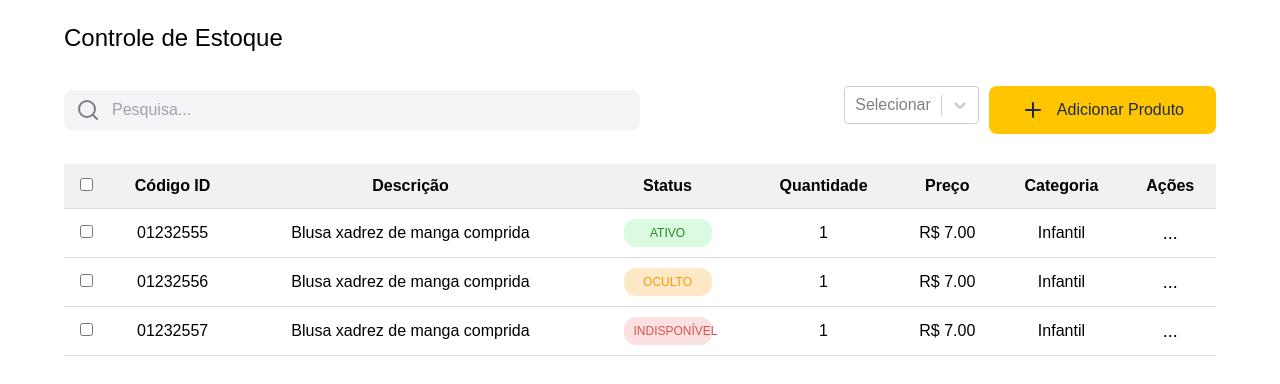
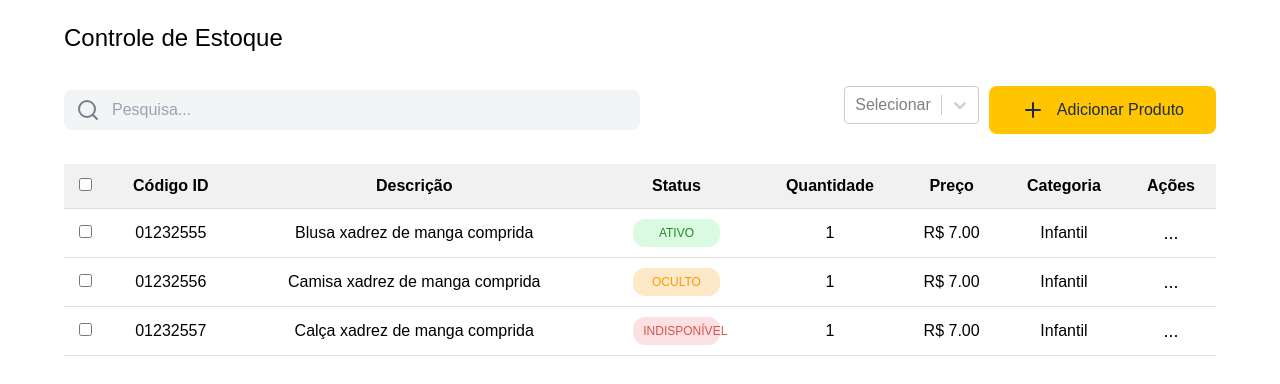
Before and after one commit to Re-vest/web, a React (Vite) app: page / in a window 1280 px wide. Shown: the top 384 px of the page. Built offline with nearby package versions, Linux system fonts and the light colour scheme; a web font is replaced by a local one.

Commit message:
filtro do id e descrição

```diff
--- a/src/components/Estoque/Acoes.jsx
+++ b/src/components/Estoque/Acoes.jsx
@@ -1,17 +1,18 @@
-import React from "react";
+import React, { useState } from "react";
 import { Input } from "../Input";
 import { Plus, Search } from "lucide-react";
 import { Button } from "../Button";
 import Filter from "./Filter";
 
-export const Acoes = () => {
+export const Acoes = ({ products, setSearchTerm }) => {
+
   return (
     <div className="header">
       <div className="search">
         <Input
           placeholder="Pesquisa..."
           icon={<Search />}
-          onChange={(e) => setSearchTerm(e.target.value)} // Capturando a pesquisa
+          onChange={setSearchTerm} // Capturando a pesquisa
         />
       </div>
       <div className="acoes">
--- a/src/components/Input.jsx
+++ b/src/components/Input.jsx
@@ -1,11 +1,11 @@
-export function Input({ icon, placeholder }) {
+export function Input({ icon, placeholder, onChange }) {
   return (
     <div className="h-fit w-full bg-[#F3F4F6] flex items-center gap-3 px-3 py-2 rounded-lg">
       <div className="text-[#7C7C8A]">
 
       {icon}
       </div>
-      <input placeholder={placeholder} type="text" className="w-full bg-transparent outline-none border-none " />
+      <input onChange={e => onChange(e.target.value)} placeholder={placeholder} type="text" className="w-full bg-transparent outline-none border-none " />
     </div>
   )
 }
--- a/src/index.css
+++ b/src/index.css
@@ -17,10 +17,6 @@ body {
   height: 100%;
 }
 
-*:focus:not(ol) {
-  @apply outline-none ring-2 ring-cyan-400 border-cyan-400;
-}
-
 select {
   -webkit-appearance: none;
   -moz-appearance: none;
--- a/src/pages/Estoque/Estoque.jsx
+++ b/src/pages/Estoque/Estoque.jsx
@@ -18,7 +18,7 @@
         },
         {
           id: "01232556",
-          descricao: "Blusa xadrez de manga comprida",
+          descricao: "Camisa xadrez de manga comprida",
           status: "OCULTO",
           quantidade: 1,
           preco: 7.0,
@@ -27,7 +27,7 @@
         },
         {
           id: "01232557",
-          descricao: "Blusa xadrez de manga comprida",
+          descricao: "Calça xadrez de manga comprida",
           status: "INDISPONÍVEL",
           quantidade: 1,
           preco: 7.0,
@@ -35,6 +35,13 @@
           selecionado: false,
         },
       ]);
+
+      const [searchTerm, setSearchTerm] = useState("")
+
+      const productFiltred = produtos.filter(product => {
+        return product.descricao.toLocaleLowerCase().includes(searchTerm.toLowerCase()) ||
+        product.id.toLocaleLowerCase().includes(searchTerm.toLowerCase())
+      })
 
       const selecionaProduto = (id) => {
         setProdutos((prevProdutos) =>
@@ -56,11 +63,11 @@
           <div className="header">
             <h2>Controle de Estoque</h2>
           </div>
-            <Acoes />
+            <Acoes products={produtos} setProdutos={setProdutos} setSearchTerm={setSearchTerm} />
           <table className="inventory-table">
             <Header selecionaTodos={selecionaTodos} />
             <tbody>
-              {produtos.map((product) => (
+              {productFiltred.map((product) => (
                 <LinhaProduto
                   key={product.id}
                   product={product}
```
